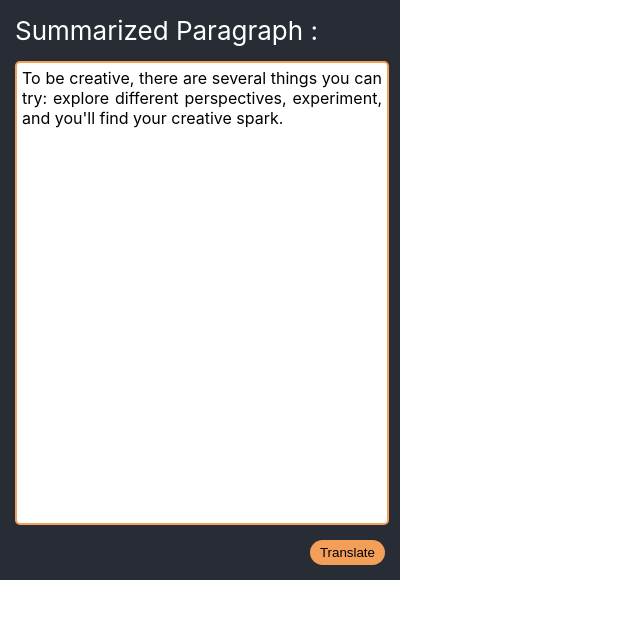
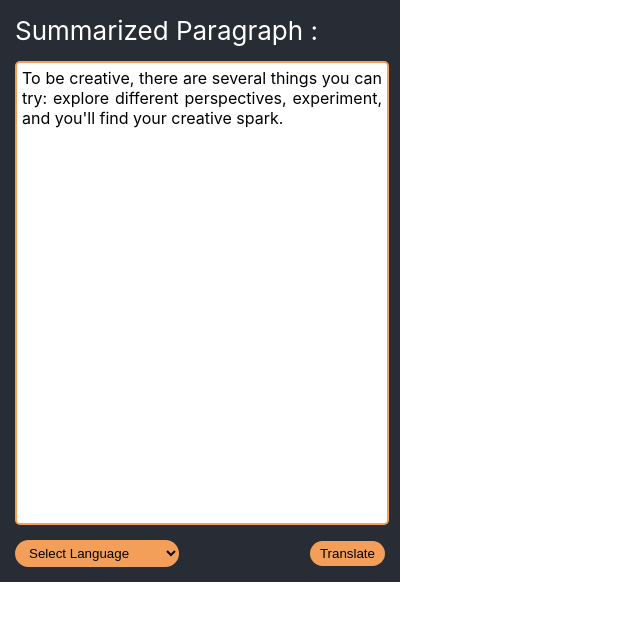
Before and after one commit to arsmohamed/summary-Extension, a React (Create React App) app: page / in a window 1280 px wide. Both pictures are taken after a click on the button "See Result". Shown: the top 620 px of the page, without its empty margins (0-640 px from the left). Built offline with nearby package versions, Linux system fonts and the light colour scheme.

Commit message:
CORS Error need to be fixed

```diff
--- a/src/App.css
+++ b/src/App.css
@@ -56,3 +56,9 @@
   text-align: justify;
   overflow-y: auto;
 }
+.Lang_DropDown_Style {
+  display: flex;
+  justify-content: space-between;
+  width: 100%;
+  align-items: center;
+}
--- a/src/App.js
+++ b/src/App.js
@@ -8,6 +8,11 @@ const headers = {
   "X-RapidAPI-Key": "d21e22b6aemsh31775c1a1d8ff0cp111a5bjsned4612084d2a",
   "X-RapidAPI-Host": "chatgpt-api8.p.rapidapi.com",
 };
+// const AWSheaders = {
+//   "Accept": `application/json`,
+//   "Authorization": `Bearer {token}`,
+//   “Content-Type”: `application/json`
+// };
 const languageOptions = [
   { label: "Arabic", value: "ar" },
   { label: "Chinese (Simplified)", value: "zh" },
@@ -24,16 +29,30 @@ const languageOptions = [
   { label: "Swedish", value: "sv" },
   { label: "Turkish", value: "tr" },
 ];
+
 const App = () => {
   const [inputText, setInputText] = useState(""); // State for input text
   const [summary, setSummary] = useState(""); // State for summary
   const [buttonText, setButtonText] = useState("See Result"); // State for button text
   const [TittleText, setTittleText] = useState("Paste Paragraph :"); // State for button text
   const [isTranslate, setIsTranslate] = useState("Translation");
+  const [selectedLanguage, setSelectedLanguage] = useState("");
+
   const handleInputChange = (event) => {
     setInputText(event.target.value); // Update input text state
   };
-
+  const ApiEndPoint =
+    "https://5qj1yfhxg8.execute-api.ca-central-1.amazonaws.com/TranslateContent";
+  const url = "https://euq4f3pz3k.execute-api.ca-central-1.amazonaws.com/test";
+  const body = {
+    paragraph: `Lambda is a compute service that lets you run code without provisioning or managing servers.
+      is supply your code in one of the languages that Lambda supports.`,
+    languageCode: "ja",
+  };
+  const headers = {
+    "Content-Type": "application/json",
+    Accept: "application/json",
+  };
   const getSummary = (inputText) => {
     const text = inputText;
     // const data = [
@@ -68,19 +87,35 @@ const App = () => {
     setTittleText("Summarized Paragraph :");
   };
   const handleTranslateClick = () => {
-    setButtonText("Start Over"); // Change button text to 'Start Over'
+    axios
+      .post(url, body)
+      .then((response) => {
+        // Handle the response
+        console.log(response.data);
+        setIsTranslate("response.data");
+      })
+      .catch((error) => {
+        // Handle the error
+        console.error("Axios error : ", error);
+      });
+
+    setButtonText("Start Over");
     const sampleSummary = "Translated";
     setSummary(sampleSummary);
     setTittleText("Translateded Paragraph :");
     // Handle additional actions for Translate button if needed
   };
-
   const handleStartOverClick = () => {
     setButtonText("See Result");
     setInputText("");
     setSummary("");
     setTittleText("Paste Paragraph :");
     // Handle additional actions for Start Over button if needed
+  };
+  const handleLanguageChange = (event) => {
+    console.log(event.target.value);
+    setSelectedLanguage(event.target.value);
+    // You can perform any additional actions based on the selected language here
   };
   const DisplayContainer = (
     <>
@@ -109,9 +144,23 @@ const App = () => {
         </button>
       )}
       {buttonText === "Translate" && (
-        <button className="button_Style" onClick={handleTranslateClick}>
-          {buttonText}
-        </button>
+        <div className="Lang_DropDown_Style">
+          <select
+            value={selectedLanguage}
+            onChange={handleLanguageChange}
+            className="button_Style"
+          >
+            <option value="">Select Language</option>
+            {languageOptions.map((option) => (
+              <option key={option.value} value={option.value}>
+                {option.label}
+              </option>
+            ))}
+          </select>
+          <button className="button_Style" onClick={handleTranslateClick}>
+            {buttonText}
+          </button>
+        </div>
       )}
       {buttonText === "Start Over" && (
         <button className="button_Style" onClick={handleStartOverClick}>
```
